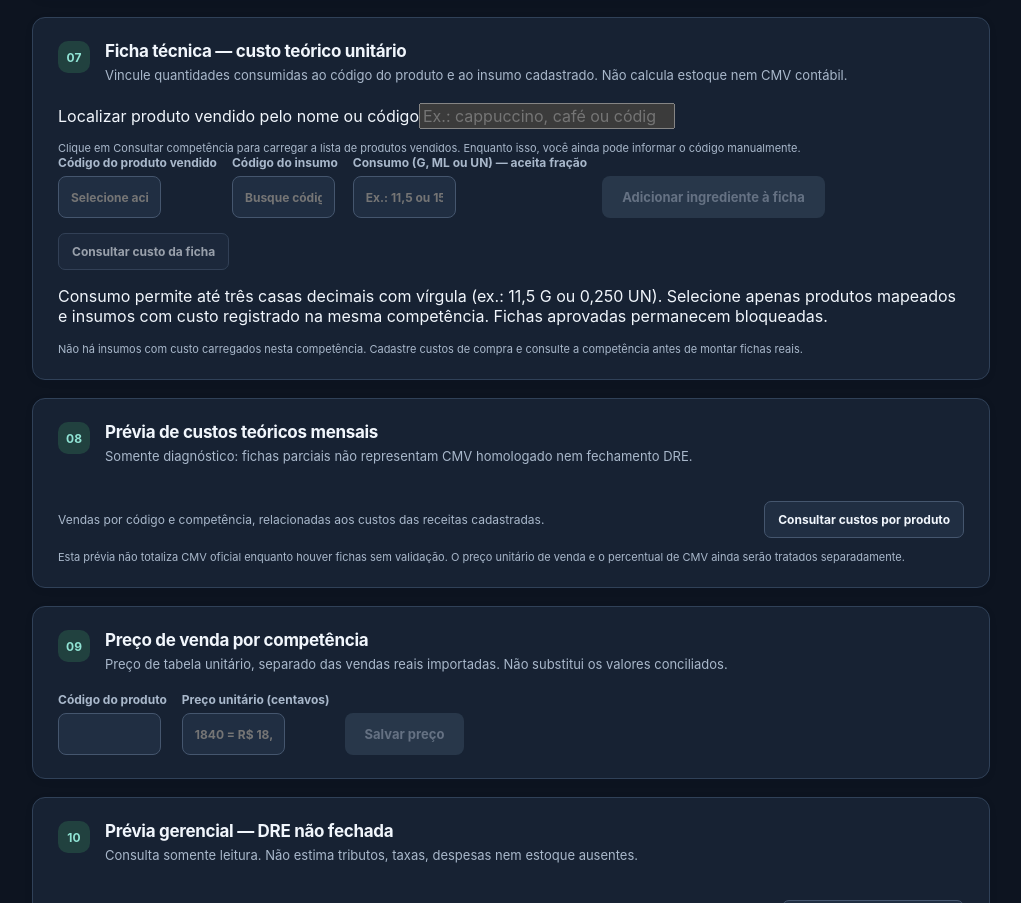
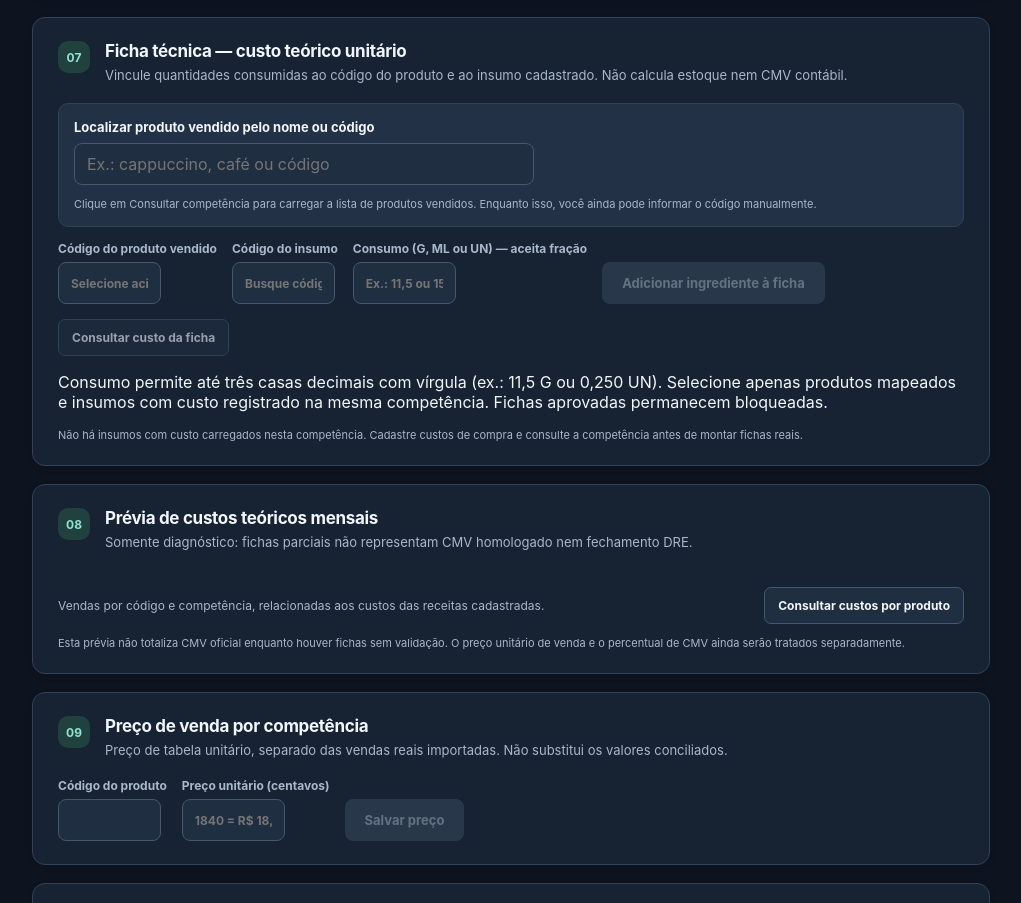
Before and after one commit to MichaelDeCarvalho/DRE-Mais1, a React (Vite) app: page / in a window 1280 px wide. Shown: the part 1543-2446 px from the top of the page, without its empty margins (248-1269 px from the left). Built offline with nearby package versions, Linux system fonts and the light colour scheme.

Commit message:
style(ui): lista de produtos pesquisaveis com estados e contraste entre temas

```diff
--- a/src/styles.css
+++ b/src/styles.css
@@ -96,3 +96,18 @@ body {background:var(--app-bg);color:var(--app-text);}
 .parameter-edit-form .action-line {margin-top:10px;border-top:1px solid var(--app-border);}
 .parameter-edit-form .action-line p {color:var(--app-text);}
 @media(max-width:850px){.parameter-edit-header{flex-direction:column}.edit-mode-tag{white-space:normal}.parameter-actions{justify-content:flex-start}}
+
+
+/* Seletor de produto por competencia, sem dependencia de codigo decorado. */
+.recipe-selection {background:var(--app-soft);border:1px solid var(--app-border);padding:15px;border-radius:10px;margin-bottom:14px;}
+.recipe-selection > label {display:block;color:var(--app-text);font-size:13px;font-weight:700;margin-bottom:8px;}
+.recipe-selection > input {width:100%;max-width:460px;background:var(--app-field);color:var(--app-text);border:1px solid var(--app-field-border);border-radius:8px;min-height:42px;padding:8px 12px;}
+.recipe-choices {display:grid;grid-template-columns:repeat(auto-fit,minmax(205px,1fr));gap:8px;margin-top:11px;}
+.recipe-choice {display:flex;flex-direction:column;align-items:flex-start;gap:4px;text-align:left;background:var(--app-surface);color:var(--app-text);border:1px solid var(--app-border);border-radius:9px;padding:11px;min-width:0;}
+.recipe-choice:hover:not(:disabled),.recipe-choice:focus-visible {border-color:var(--app-accent);}
+.recipe-choice.selected {border-color:var(--app-accent);box-shadow:inset 0 0 0 1px var(--app-accent);}
+.recipe-choice strong {font-size:12px;overflow-wrap:anywhere;}
+.recipe-choice span {font-size:11px;color:var(--app-muted);}
+.recipe-choice small {font-size:11px;color:var(--app-muted);}
+.recipe-choice:disabled {opacity:.6;cursor:not-allowed;}
+.recipe-selected {font-size:12px;line-height:1.5;background:var(--app-surface);border:1px solid var(--app-border);border-radius:8px;padding:9px 12px;margin:12px 0 0;color:var(--app-text);}
```
